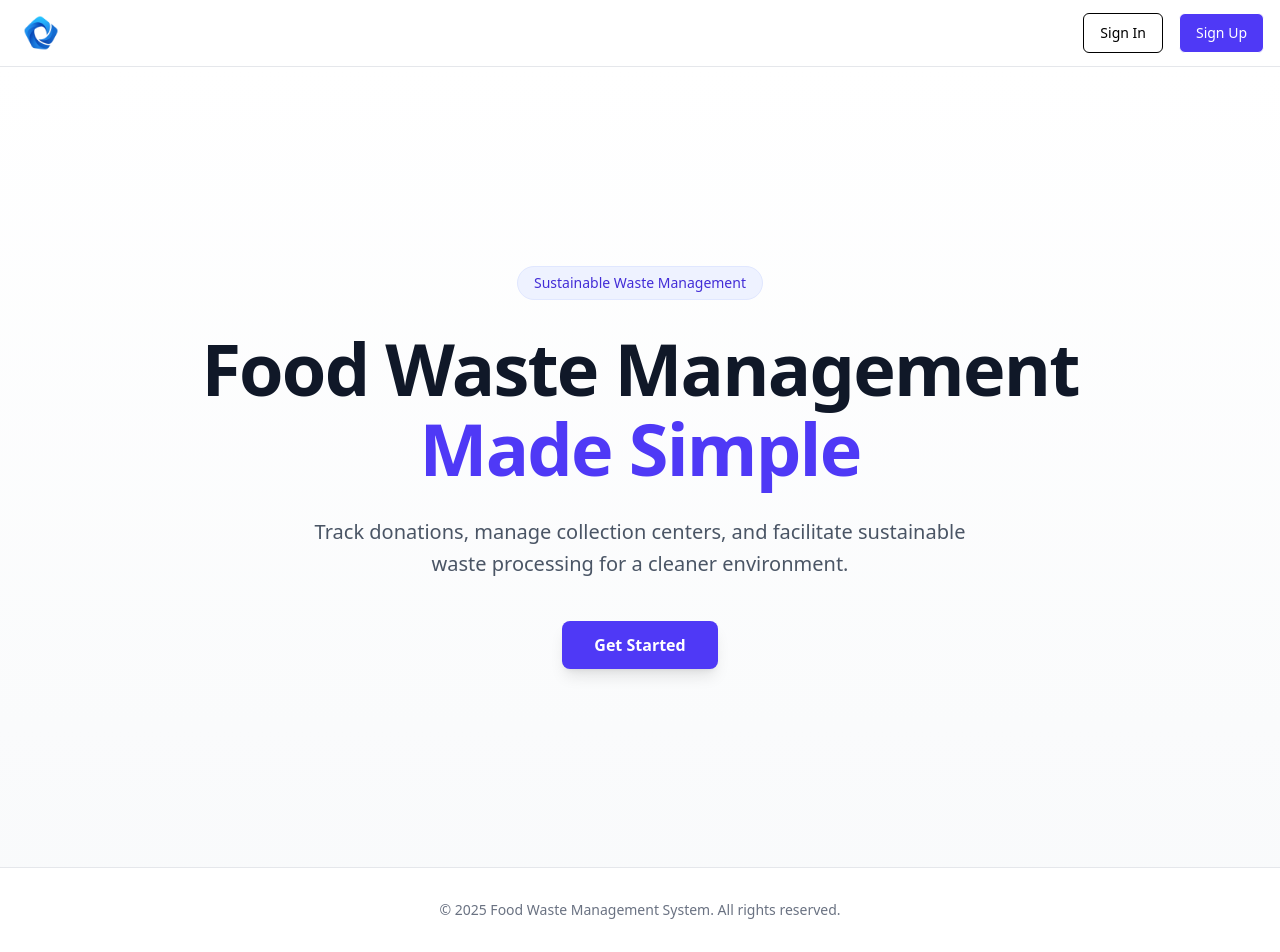
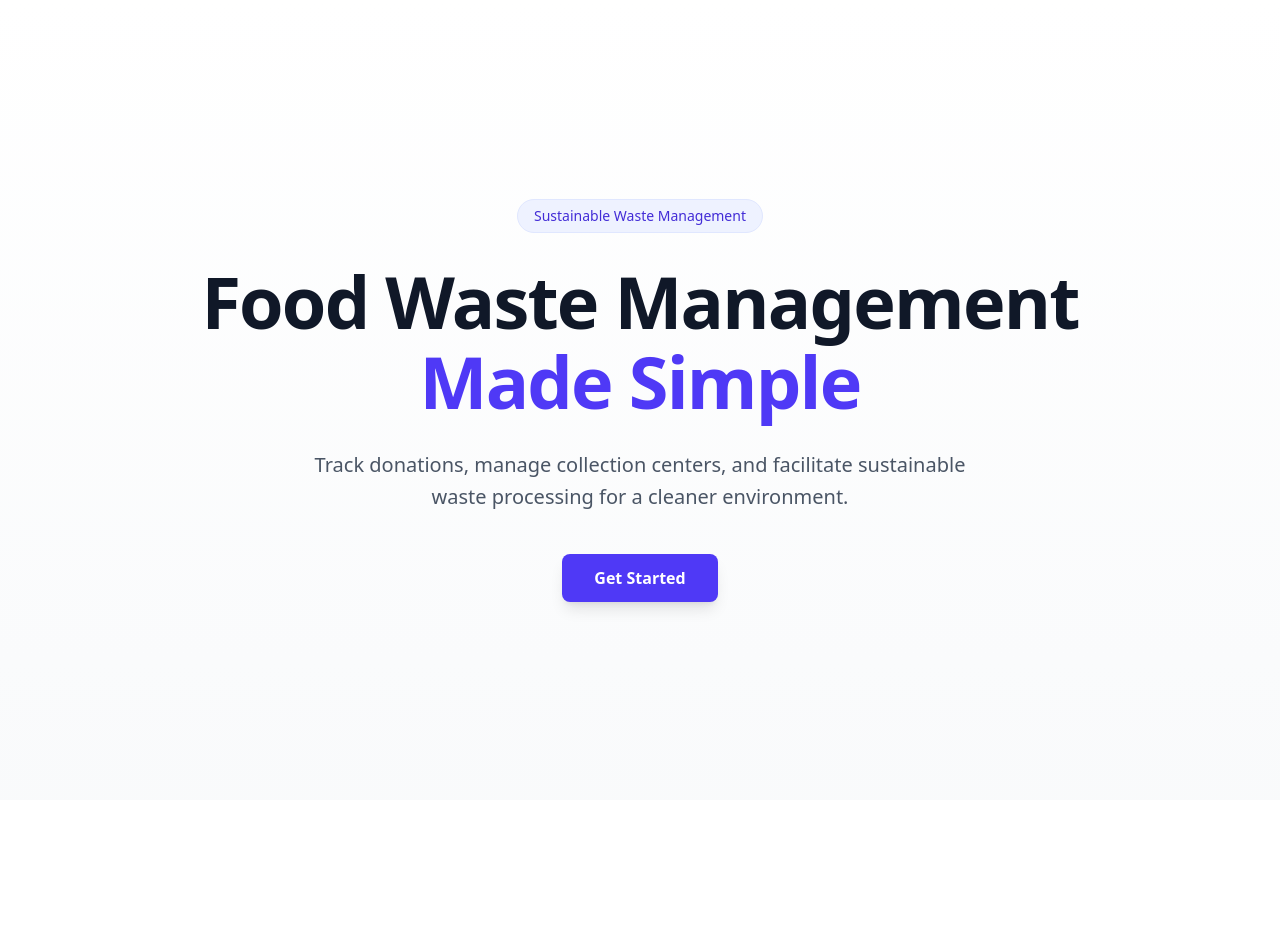
Before and after one commit to DonKisaka/Food-waste-management-system, a Next.js app in the folder frontend/: page / in a window 1280 px wide. After the commit the page ends 800 px from the top, so only its background shows below. Built offline with nearby package versions, Linux system fonts and the light colour scheme.

Commit message:
app layout

```diff
--- a/frontend/app/layout.tsx
+++ b/frontend/app/layout.tsx
@@ -2,8 +2,6 @@ import type { Metadata } from "next";
 import { Inter } from "next/font/google";
 import "./globals.css";
 import { Toaster } from 'react-hot-toast';
-import Navbar from "@/components/Navbar";
-import Footer from "@/components/Footer";
 
 const inter = Inter({
   subsets: ["latin"],
@@ -25,10 +23,8 @@ export default function RootLayout({
       <body
         className={`${inter.variable} antialiased`}
       >
-        <Navbar />
+        <Toaster position="top-right"/>
         {children}
-        <Toaster />
-        <Footer />
       </body>
     </html>
   );
```
